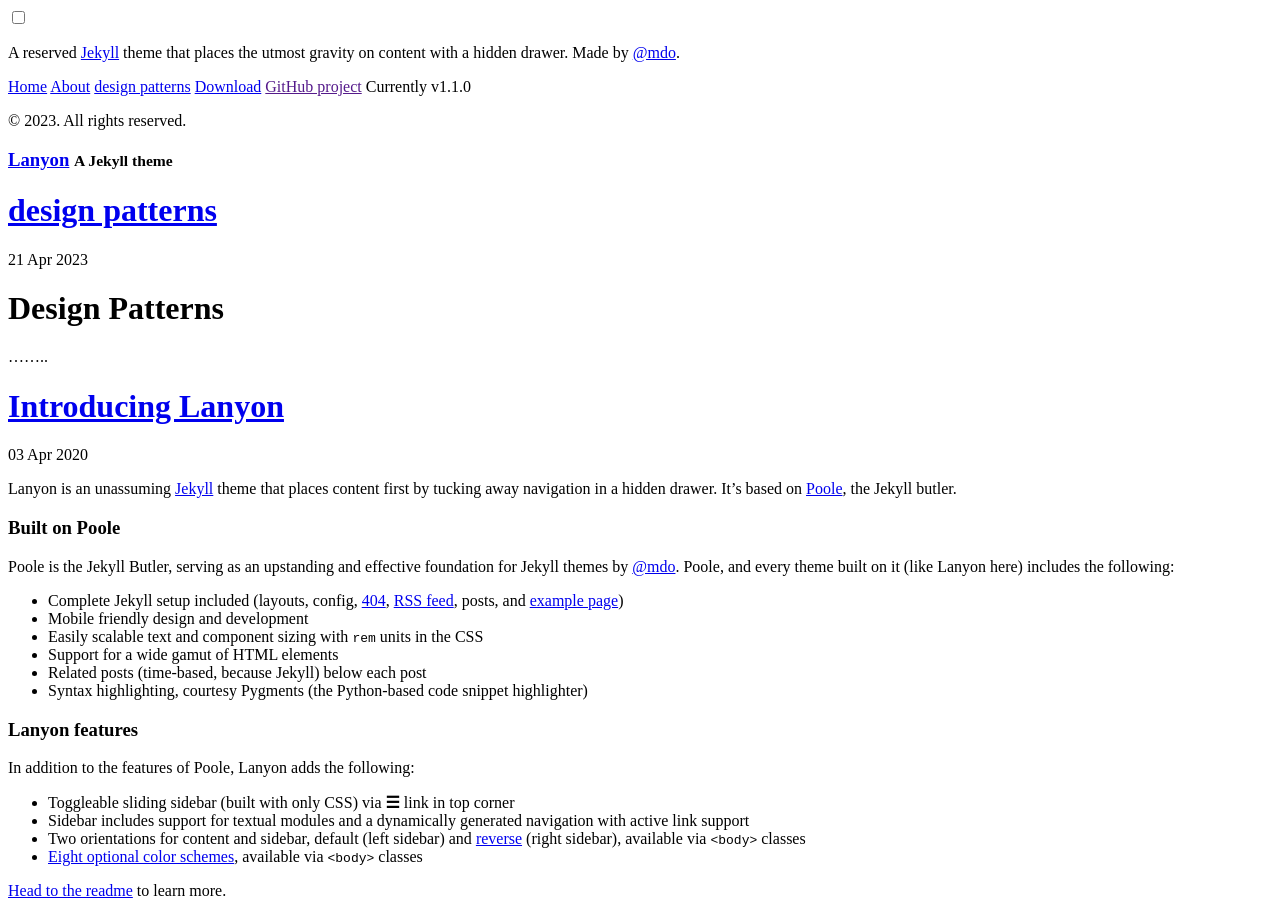
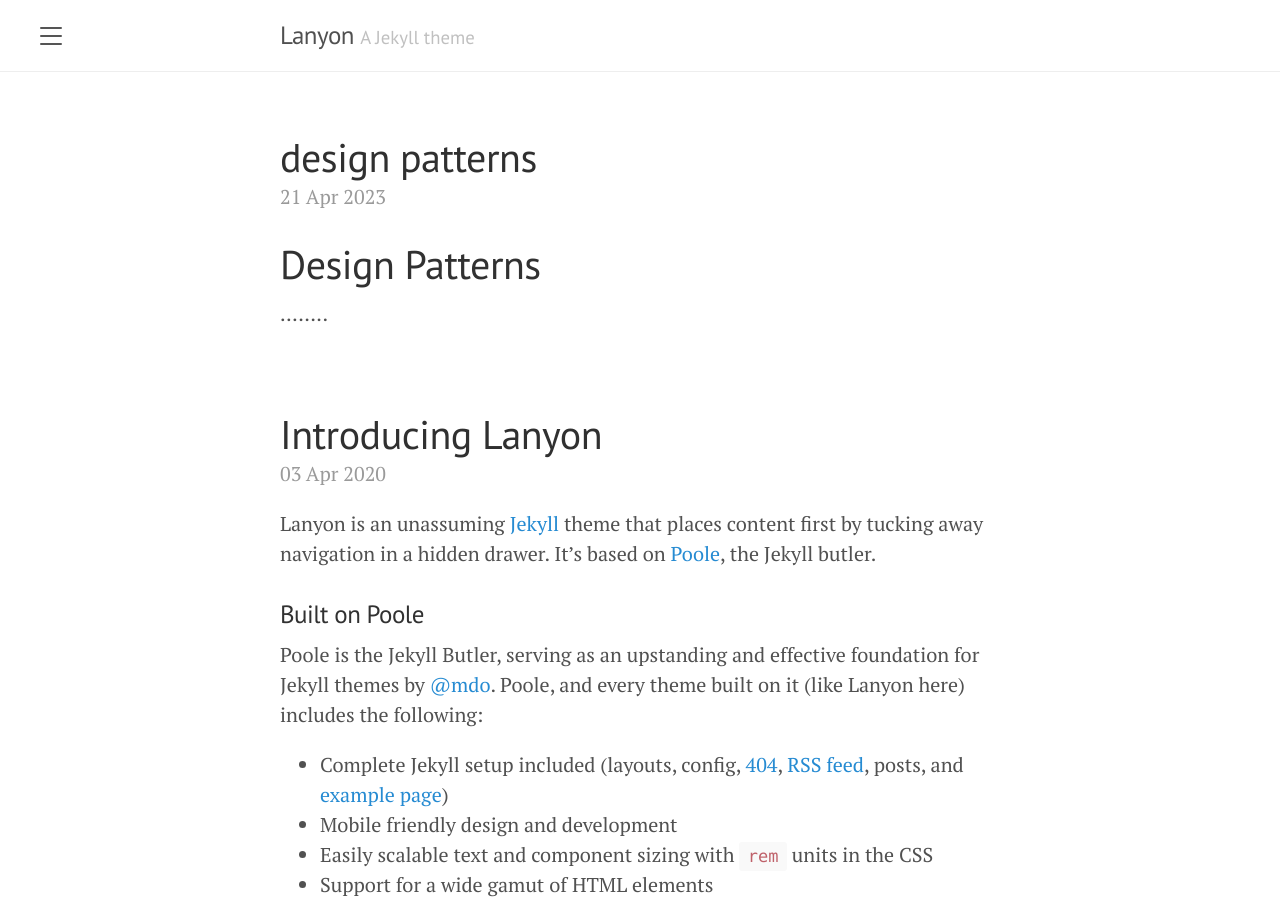
Before and after one commit to rafanthx13/php-ultimate-notes, a Jekyll site: the page built from index.html, in a window 1280 px wide and 900 px high. Built offline with Jekyll 4.4.1, drawn with Linux system fonts in a browser that asks for light colours; the list of posts is cut into pages by our own code; some of the changed lines change nothing that is shown.

Commit message:
RandomCommit

```diff
--- a/_config.yml
+++ b/_config.yml
@@ -2,8 +2,8 @@
 title:               Lanyon
 tagline:             'A Jekyll theme'
 description:         'A reserved <a href="https://jekyllrb.com" target="_blank">Jekyll</a> theme that places the utmost gravity on content with a hidden drawer. Made by <a href="https://twitter.com/mdo" target="_blank">@mdo</a>.'
-url:                 'rafanthx13.github.io/php-ultimate-notes'
-baseurl:             'http://rafanthx13.github.io/php-ultimate-notes'
+url:                 ''
+baseurl:             ''
 
 paginate:            5
 permalink:           pretty
```
